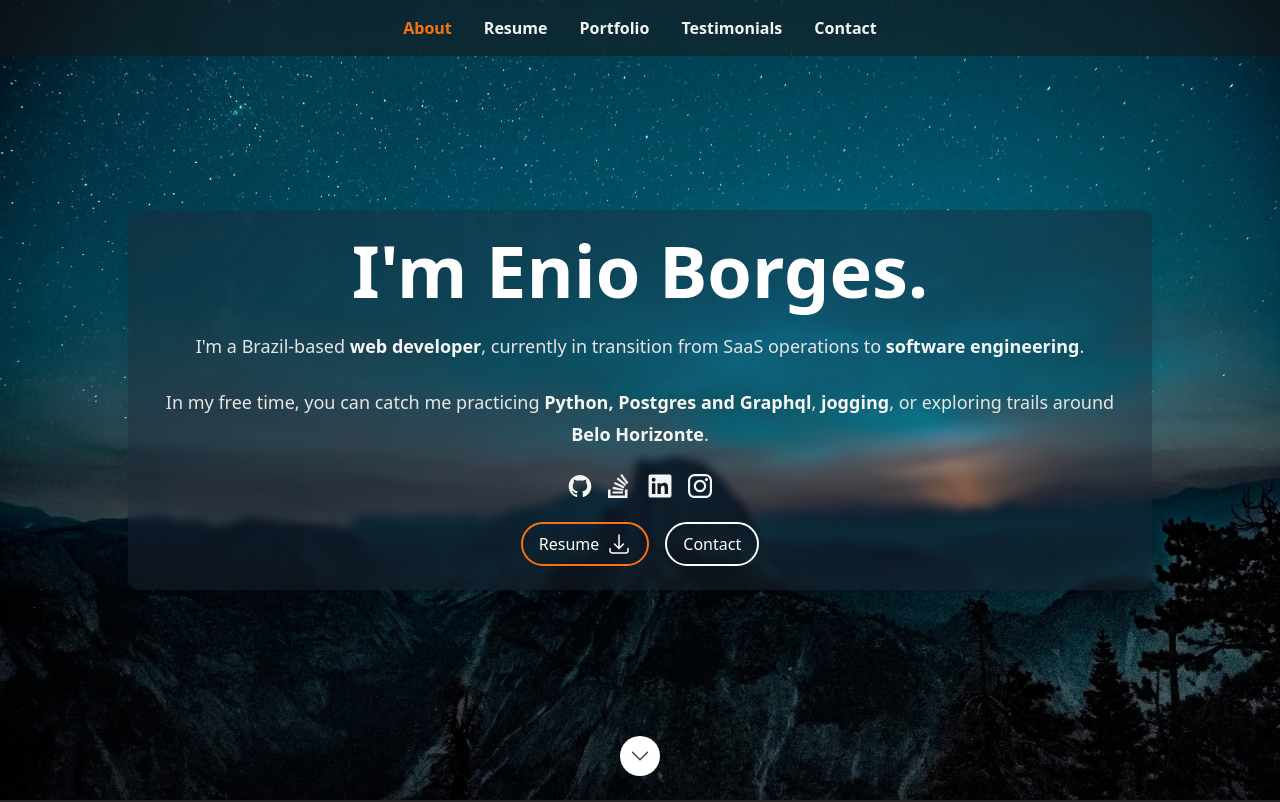
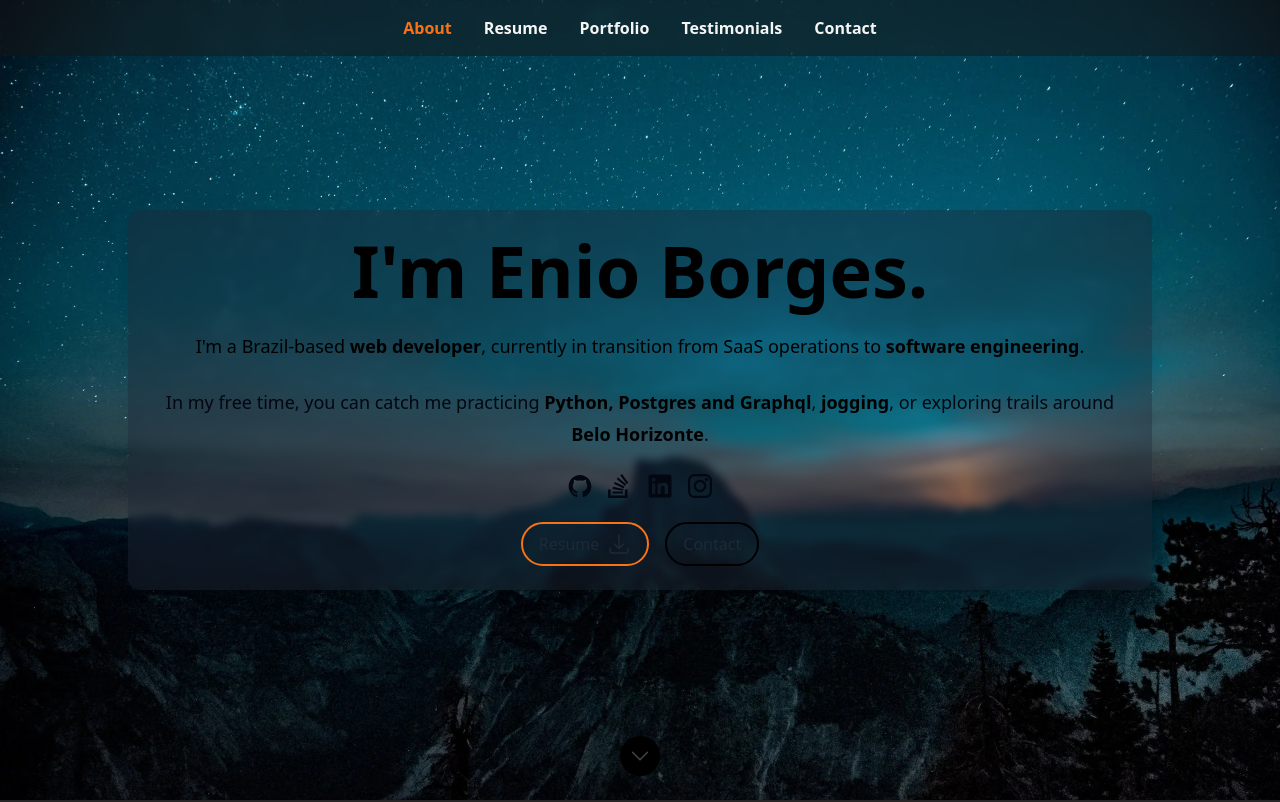
Before and after one commit to borgesenioc/react-resume-enio, a Next.js app: page / in a window 1280 px wide. Shown: the top 802 px of the page. Built offline with nearby package versions, Linux system fonts and the light colour scheme.

Commit message:
Update fonts to dark colors in Hero and Header.

```diff
--- a/src/components/Sections/Header.tsx
+++ b/src/components/Sections/Header.tsx
@@ -35,7 +35,7 @@ const DesktopNav: FC<{navSections: SectionId[]; currentSection: SectionId | null
     const baseClass =
       '-m-1.5 p-1.5 rounded-md font-bold first-letter:uppercase hover:transition-colors hover:duration-300 focus:outline-none focus-visible:ring-2 focus-visible:ring-orange-500 sm:hover:text-orange-500 text-neutral-100';
     const activeClass = classNames(baseClass, 'text-orange-500');
-    const inactiveClass = classNames(baseClass, 'text-neutral-100');
+    const inactiveClass = classNames(baseClass, 'text-black');
     return (
       <header className="fixed top-0 z-50 hidden w-full bg-neutral-900/50 p-4 backdrop-blur sm:block" id={headerID}>
         <nav className="flex justify-center gap-x-8">
@@ -64,7 +64,7 @@ const MobileNav: FC<{navSections: SectionId[]; currentSection: SectionId | null}
 
     const baseClass =
       'p-2 rounded-md first-letter:uppercase transition-colors duration-300 focus:outline-none focus-visible:ring-2 focus-visible:ring-orange-500';
-    const activeClass = classNames(baseClass, 'bg-neutral-900 text-white font-bold');
+    const activeClass = classNames(baseClass, 'bg-neutral-900 text-black font-bold');
     const inactiveClass = classNames(baseClass, 'text-neutral-200 font-medium');
     return (
       <>
@@ -72,7 +72,7 @@ const MobileNav: FC<{navSections: SectionId[]; currentSection: SectionId | null}
           aria-label="Menu Button"
           className="fixed right-2 top-2 z-40 rounded-md bg-orange-500 p-2 ring-offset-gray-800/60 hover:bg-orange-400 focus:outline-none focus:ring-0 focus-visible:ring-2 focus-visible:ring-orange-500 focus-visible:ring-offset-2 sm:hidden"
           onClick={toggleOpen}>
-          <Bars3BottomRightIcon className="h-8 w-8 text-white" />
+          <Bars3BottomRightIcon className="h-8 w-8 text-black" />
           <span className="sr-only">Open sidebar</span>
         </button>
         <Transition.Root as={Fragment} show={isOpen}>
--- a/src/components/Sections/Hero.tsx
+++ b/src/components/Sections/Hero.tsx
@@ -22,22 +22,22 @@ const Hero: FC = memo(() => {
         />
         <div className="z-10  max-w-screen-lg px-4 lg:px-0">
           <div className="flex flex-col items-center gap-y-6 rounded-xl bg-gray-800/40 p-6 text-center shadow-lg backdrop-blur-sm">
-            <h1 className="text-4xl font-bold text-white sm:text-5xl lg:text-7xl">{name}</h1>
+            <h1 className="text-4xl font-bold text-black sm:text-5xl lg:text-7xl">{name}</h1>
             {description}
-            <div className="flex gap-x-4 text-neutral-100">
+            <div className="flex gap-x-4 text-gray-950">
               <Socials />
             </div>
             <div className="flex w-full justify-center gap-x-4">
               {actions.map(({href, text, primary, Icon}) => (
                 <a
                   className={classNames(
-                    'flex gap-x-2 rounded-full border-2 bg-none px-4 py-2 text-sm font-medium text-white ring-offset-gray-700/80 hover:bg-gray-700/80 focus:outline-none focus:ring-2 focus:ring-offset-2 sm:text-base',
-                    primary ? 'border-orange-500 ring-orange-500' : 'border-white ring-white',
+                    'flex gap-x-2 rounded-full border-2 bg-none px-4 py-2 text-sm font-medium text-gray-800 ring-offset-gray-700/80 hover:bg-gray-700/80 focus:outline-none focus:ring-2 focus:ring-offset-2 sm:text-base',
+                    primary ? 'border-orange-500 ring-orange-500' : 'border-black ring-black',
                   )}
                   href={href}
                   key={text}>
                   {text}
-                  {Icon && <Icon className="h-5 w-5 text-white sm:h-6 sm:w-6" />}
+                  {Icon && <Icon className="h-5 w-5 text-gray-800 sm:h-6 sm:w-6" />}
                 </a>
               ))}
             </div>
@@ -45,7 +45,7 @@ const Hero: FC = memo(() => {
         </div>
         <div className="absolute inset-x-0 bottom-6 flex justify-center">
           <a
-            className="rounded-full bg-white p-1 ring-white ring-offset-2 ring-offset-gray-700/80 focus:outline-none focus:ring-2 sm:p-2"
+            className="rounded-full bg-black p-1 ring-black ring-offset-2 ring-offset-gray-700/80 focus:outline-none focus:ring-2 sm:p-2"
             href={`/#${SectionId.About}`}>
             <ChevronDownIcon className="h-5 w-5 bg-transparent sm:h-6 sm:w-6" />
           </a>
--- a/src/data/data.tsx
+++ b/src/data/data.tsx
@@ -71,14 +71,14 @@ export const heroData: Hero = {
   name: `I'm Enio Borges.`,
   description: (
     <>
-      <p className="prose-sm text-stone-200 sm:prose-base lg:prose-lg">
-        I'm a Brazil-based <strong className="text-stone-100">web developer</strong>, currently in transition
-        from SaaS operations to <strong className="text-stone-100">software engineering</strong>.
+      <p className="prose-sm text-black sm:prose-base lg:prose-lg">
+        I'm a Brazil-based <strong className="text-black">web developer</strong>, currently in transition
+        from SaaS operations to <strong className="text-black">software engineering</strong>.
       </p>
-      <p className="prose-sm text-stone-200 sm:prose-base lg:prose-lg">
-        In my free time, you can catch me practicing <strong className="text-stone-100">Python, Postgres and Graphql</strong>,
-        <strong className="text-stone-100"> jogging</strong>, or exploring trails around{' '}
-        <strong className="text-stone-100">Belo Horizonte</strong>.
+      <p className="prose-sm text-gray-950 sm:prose-base lg:prose-lg">
+        In my free time, you can catch me practicing <strong className="text-black">Python, Postgres and Graphql</strong>,
+        <strong className="text-black"> jogging</strong>, or exploring trails around{' '}
+        <strong className="text-black">Belo Horizonte</strong>.
       </p>
     </>
   ),
```
Also changed, not shown: src/images/trees-from-below.jpeg (added).
